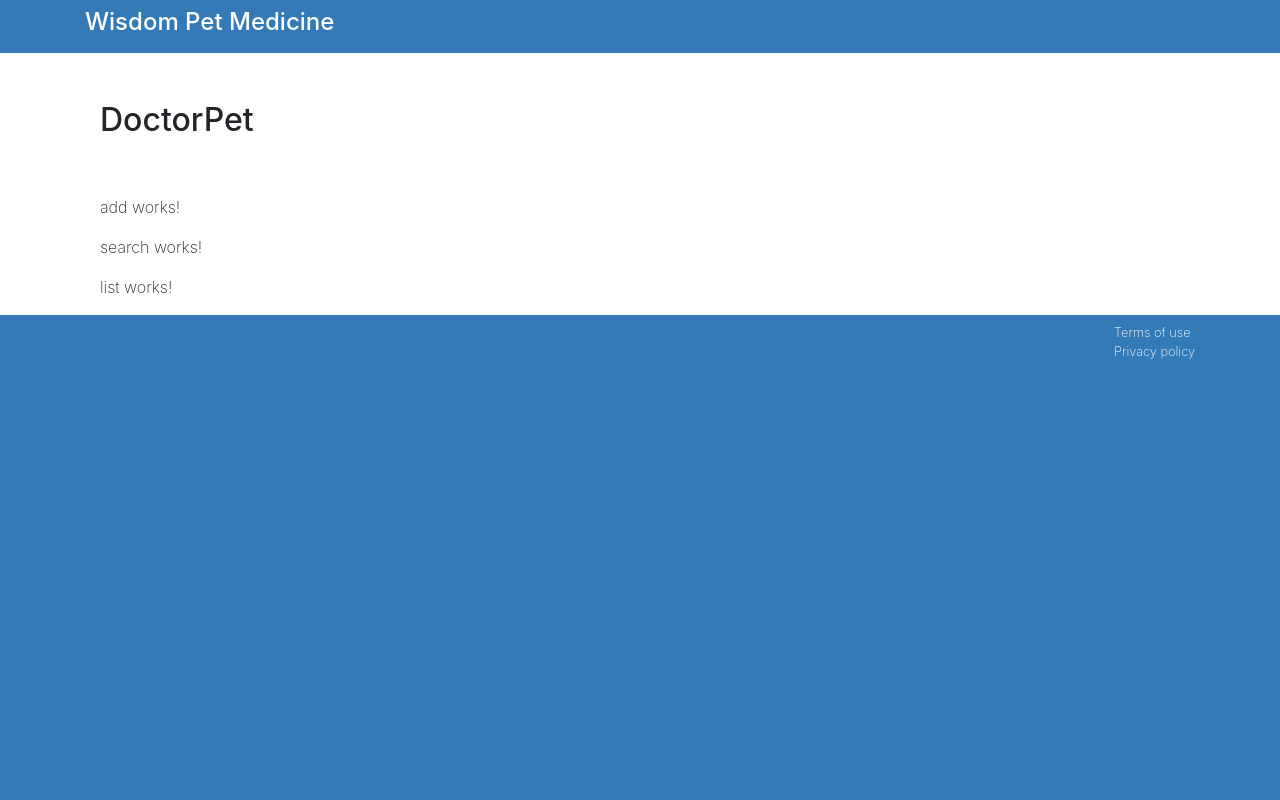
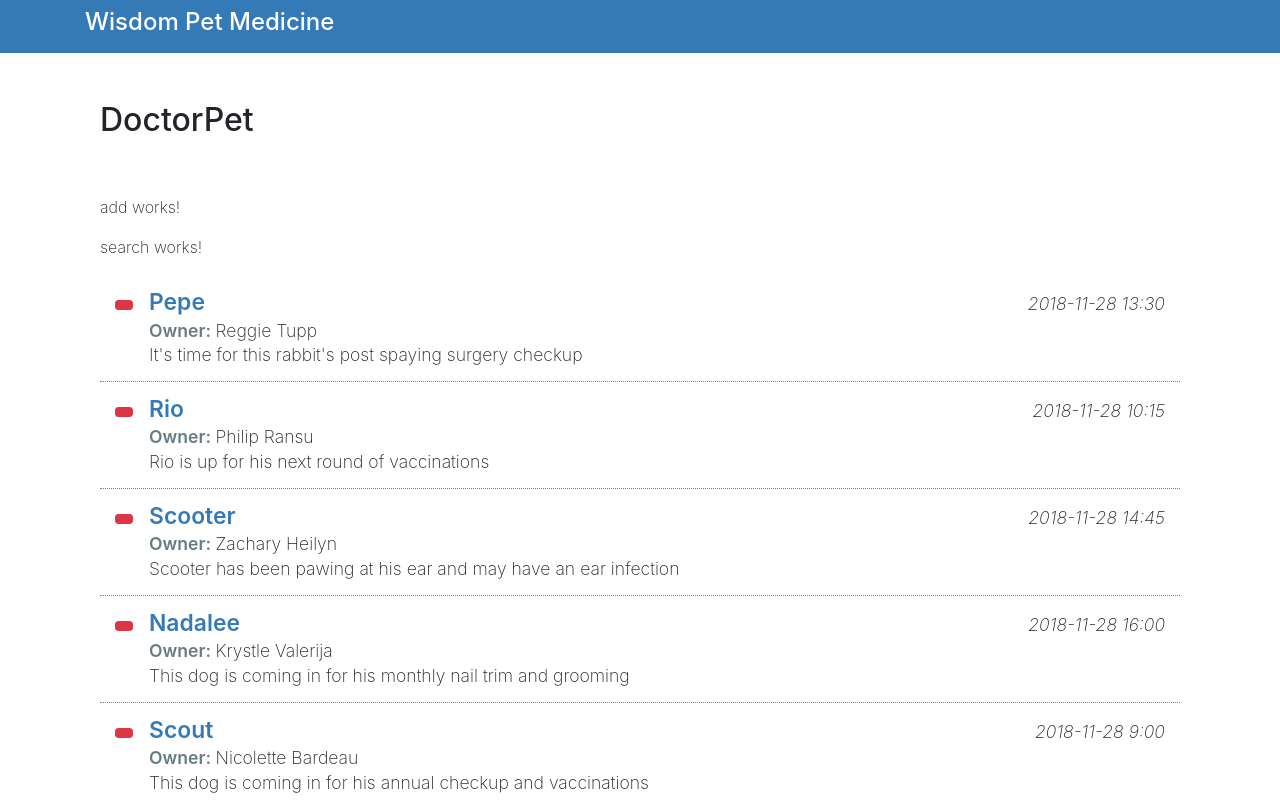
Before and after one commit to abrarzahin/Doctor-Pet, an Angular app: page / in a window 1280 px wide. Shown: the top 800 px of the page. Built offline with nearby package versions, Linux system fonts and the light colour scheme.

Commit message:
5 data to sub

```diff
--- a/src/app/app-component/app.component.html
+++ b/src/app/app-component/app.component.html
@@ -7,7 +7,7 @@
           <h2 class="py-5">{{title}}</h2>
           <app-add></app-add>
           <app-search></app-search>
-          <app-list></app-list>
+          <app-list [aptList]="theList"></app-list>
         </div>
 
       </div><!-- col-md-12 -->
--- a/src/app/app-component/app.component.ts
+++ b/src/app/app-component/app.component.ts
@@ -7,12 +7,13 @@ import{HttpClient} from '@angular/common/http'
 })
 export class AppComponent implements OnInit{
   title = 'DoctorPet';
+  theList: object[];
 
   constructor(private http:HttpClient) { }
 
   ngOnInit():void {
-    this.http.get('../assets/data.json').subscribe(data=>{
-      console.log(data);
+    this.http.get<Object[]>('../assets/data.json').subscribe(data=>{
+      this.theList=data;
     });
   }
 }
--- a/src/app/components/list/list.component.html
+++ b/src/app/components/list/list.component.html
@@ -1,3 +1,21 @@
-<p>
-  list works!
-</p>
+<div class="appointment-list item-list mb-3">
+  <div class="pet-item col media py-3"
+     *ngFor="let item of aptList"   >
+    <div class="mr-3">
+      <button class="pet-delete btn btn-sm btn-danger"></button>
+    </div><!-- media-left -->
+
+    <div class="pet-info media-body">
+      <div class="pet-head d-flex">
+        <span class="pet-name" contenteditable="true">{{item.petName}}</span>
+        <span class="apt-date ml-auto">{{item.aptDate}}</span>
+      </div><!-- pet-head -->
+
+      <div class="owner-name">
+        <span class="label-item">Owner: </span>
+        <span contenteditable="true">{{item.ownerName}}</span>
+      </div>
+      <div class="apt-notes" contenteditable="true">{{item.aptNotes}}</div>
+    </div><!-- pet-info -->
+  </div><!-- pet-item -->
+</div><!-- appointment-list -->
--- a/src/app/components/list/list.component.ts
+++ b/src/app/components/list/list.component.ts
@@ -1,14 +1,12 @@
-import { Component, OnInit } from '@angular/core';
+import { Component,Input } from '@angular/core';
 
 @Component({
   selector: 'app-list',
   templateUrl: './list.component.html'
 })
-export class ListComponent implements OnInit {
+export class ListComponent {
 
-  constructor() { }
+  @Input() aptList;
 
-  ngOnInit() {
-  }
 
 }
```
